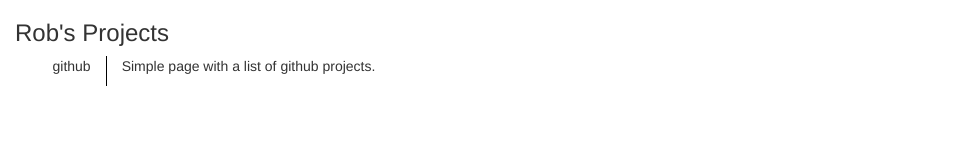
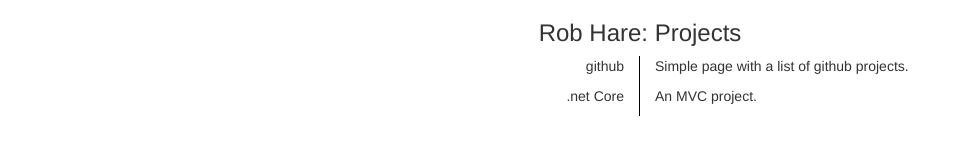
Before and after one commit to g1nsu/g1nsu.github.io, a plain HTML site: page index.html in a window 1280 px wide. Shown: the whole page, without its empty margins (0-954 px from the left). Drawn offline with Linux system fonts and the light colour scheme.

Commit message:
Adjusted content positioning

```diff
--- a/index.html
+++ b/index.html
@@ -7,13 +7,25 @@
 </head>
 <body>
     <div class="container-fluid">
-        <h3>Rob's Projects</h3>
         <div class="row">
-            <div class="col-md-1 vertical-line">
+            <div class="col-xs-12">
+                <h3 class="text-center">Rob Hare: Projects</h3>
+            </div>
+        </div>
+        <div class="row">
+            <div class="col-xs-6 vertical-line">
                 <p class="text-right">github</p>
             </div>
-            <div class="col-md-4">
+            <div class="col-xs-6">
                 Simple page with a list of github projects.
+            </div>
+        </div>
+        <div class="row">
+            <div class="col-xs-6 vertical-line">
+                <p class="text-right">.net Core</p>
+            </div>
+            <div class="col-xs-6">
+                An MVC project.
             </div>
         </div>
     </div>
```
